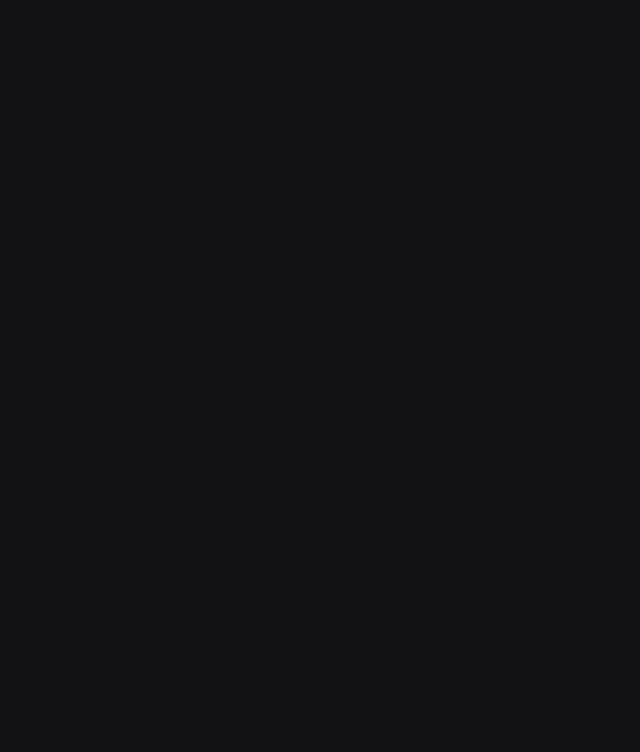
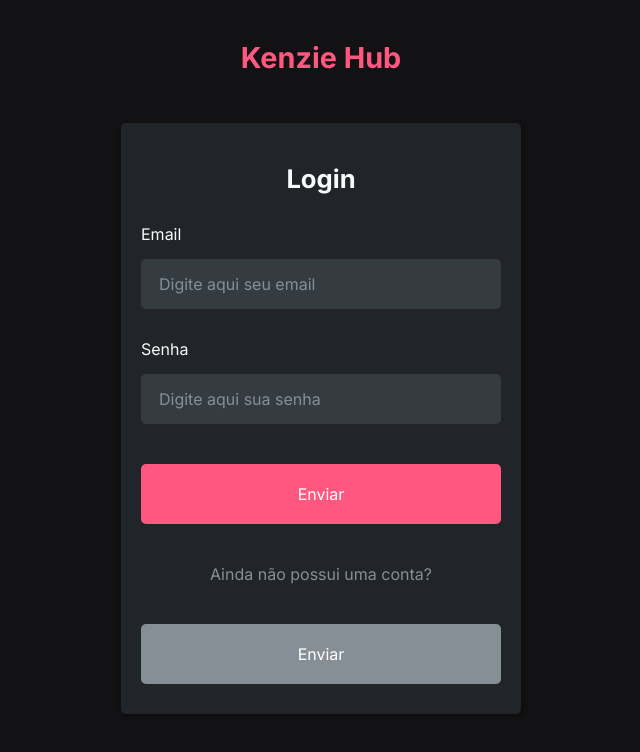
Before and after one commit to Derick-Almeida/kenzie_hub, a React (Create React App) app: page / in a window 1280 px wide. Shown: the top 752 px of the page, without its empty margins (319-959 px from the left). Built offline with nearby package versions, Linux system fonts and the light colour scheme.

Commit message:
feat - Login

```diff
--- /dev/null
+++ b/src/Pages/Login/index.jsx
@@ -0,0 +1,67 @@
+import { Button } from "../../components/Button";
+import { Input } from "../../components/Input";
+
+import { MdOutlineKeyboardArrowDown } from "react-icons/md";
+import { Container, Content } from "./style";
+import { toast } from "react-toastify";
+import { useRef } from "react";
+
+import * as yup from "yup";
+import { useForm } from "react-hook-form";
+import { yupResolver } from "@hookform/resolvers/yup";
+
+export const Login = ({ history }) => {
+  const schema = yup.object().shape({
+    email: yup.string().required("Campo obrigatório!").email("Email invalido!"),
+    password: yup.string().required("Campo obrigatório!"),
+  });
+
+  const {
+    register,
+    handleSubmit,
+    formState: { errors },
+  } = useForm({ resolver: yupResolver(schema) });
+
+  const registerUser = (data) => console.log(data);
+
+  return (
+    <Container>
+      <header>
+        <h1>Kenzie Hub</h1>
+      </header>
+      <Content>
+        <form onSubmit={handleSubmit(registerUser)}>
+          <h2>Login</h2>
+
+          <Input
+            label="Email"
+            placeholder="Digite aqui seu email"
+            name="email"
+            type="text"
+            register={register}
+            error={errors.email?.message}
+          />
+
+          <Input
+            label="Senha"
+            placeholder="Digite aqui sua senha"
+            name="password"
+            type="password"
+            register={register}
+            error={errors.password?.message}
+          />
+
+          <Button type="submit" color="primary">
+            Enviar
+          </Button>
+        </form>
+
+        <span>Ainda não possui uma conta?</span>
+
+        <Button type="submit" color="secundary">
+          Enviar
+        </Button>
+      </Content>
+    </Container>
+  );
+};
--- /dev/null
+++ b/src/Pages/Login/style.js
@@ -0,0 +1,66 @@
+import styled from "styled-components";
+
+export const Container = styled.div`
+  min-height: 100vh;
+  max-width: 400px;
+  margin: 0 auto;
+  padding: 40px 0;
+
+  display: flex;
+  flex-direction: column;
+  align-items: center;
+
+  header {
+    width: 100%;
+    display: flex;
+    justify-content: center;
+
+    margin-bottom: 48px;
+
+    h1 {
+      color: var(--color-primary);
+      font-size: 1.8rem;
+    }
+  }
+`;
+
+export const Content = styled.div`
+  background: var(--grey-3);
+  padding: 40px 20px 30px 20px;
+  border-radius: 5px;
+  box-shadow: 2px 2px 5px var(--shadow);
+  width: 100%;
+
+  display: flex;
+  flex-direction: column;
+  gap: 40px;
+
+  form {
+    display: flex;
+    flex-direction: column;
+    align-items: center;
+    gap: 30px;
+
+    h2 {
+      color: var(--grey-0);
+      font-size: 1.6rem;
+    }
+
+    button {
+      width: 100%;
+      height: 60px;
+      margin-top: 10px;
+    }
+  }
+
+  span {
+    color: var(--grey-1);
+    font-size: 1rem;
+    text-align: center;
+  }
+
+  button {
+    width: 100%;
+    height: 60px;
+  }
+`;
--- a/src/Routes/index.jsx
+++ b/src/Routes/index.jsx
@@ -1,11 +1,14 @@
 import { Route, Switch, useHistory } from "react-router-dom";
+import { Login } from "../Pages/Login";
 import { Register } from "../Pages/Register";
 
 export const Routes = () => {
   const history = useHistory();
   return (
     <Switch>
-      <Route exact path="/"></Route>
+      <Route exact path="/">
+        <Login history={history} />
+      </Route>
       <Route path="/register">
         <Register history={history} />
       </Route>
```
